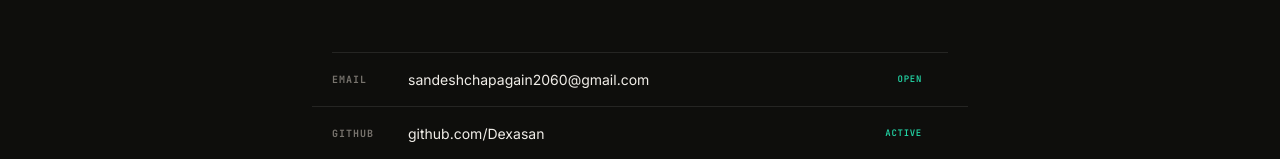
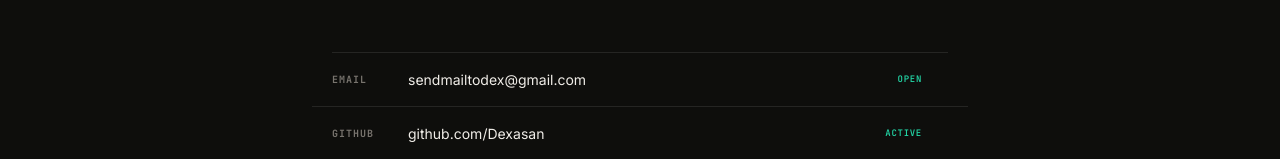
Before and after one commit to Dexasan/portfolio, a Next.js app: page /contact in a window 1280 px wide. Shown: the part 326-485 px from the top of the page. Built offline with nearby package versions, Linux system fonts and the light colour scheme.

Commit message:
fix: update email to sendmailtodex@gmail.com

```diff
--- a/app/contact/page.tsx
+++ b/app/contact/page.tsx
@@ -14,8 +14,8 @@ interface Channel {
 const channels: Channel[] = [
   {
     type: 'EMAIL',
-    value: 'sandeshchapagain2060@gmail.com',
-    href: 'mailto:sandeshchapagain2060@gmail.com',
+    value: 'sendmailtodex@gmail.com',
+    href: 'mailto:sendmailtodex@gmail.com',
     status: 'OPEN',
     external: false,
   },
--- a/app/cv/page.tsx
+++ b/app/cv/page.tsx
@@ -62,7 +62,7 @@ export default function CVPage() {
         <h1 className={styles.name}>SANDESH CHAPAGAIN</h1>
         <p className={styles.tagline}>Infrastructure Engineer · Co-founder · Rome, Italy</p>
         <div className={styles.contact}>
-          <a href="mailto:sandeshchapagain2060@gmail.com">sandeshchapagain2060@gmail.com</a>
+          <a href="mailto:sendmailtodex@gmail.com">sendmailtodex@gmail.com</a>
           <span className={styles.contactSep}>·</span>
           <a href="tel:+393445946149">(+39) 344 594 6149</a>
           <span className={styles.contactSep}>·</span>
```
